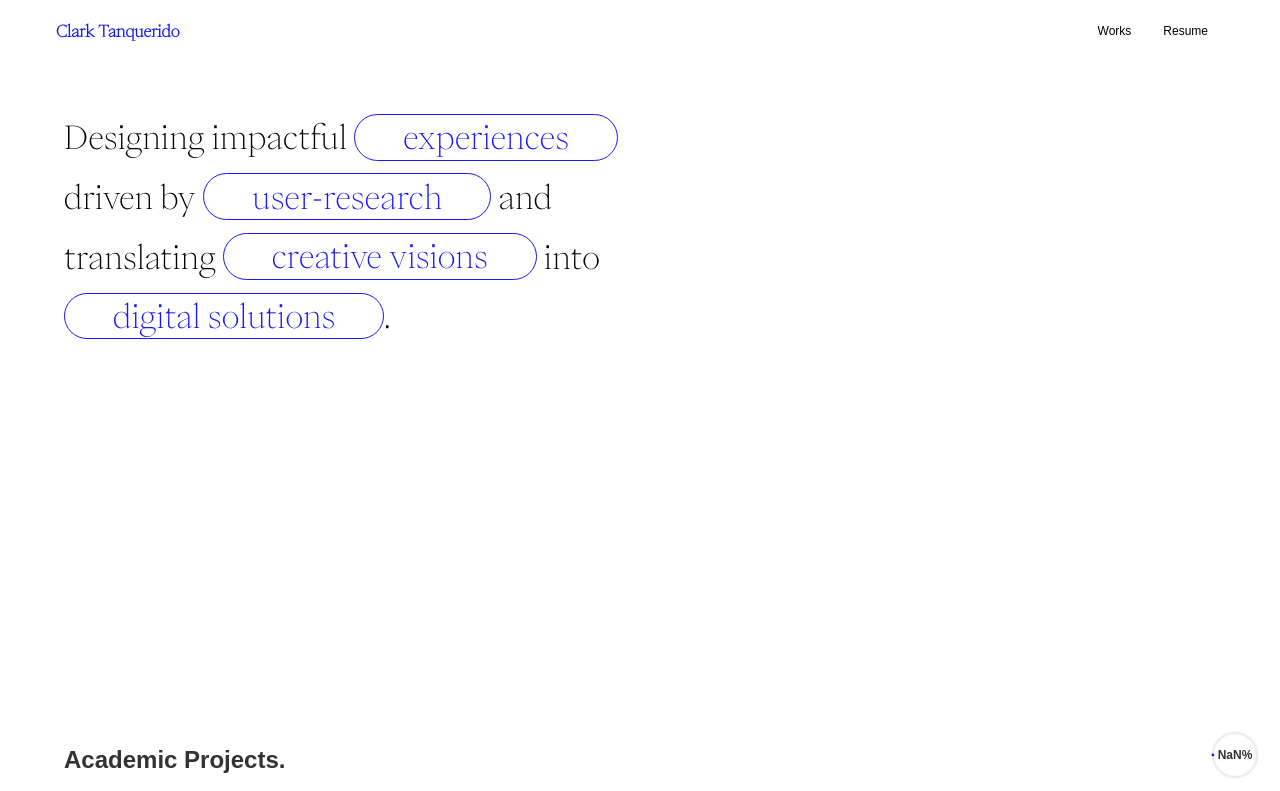
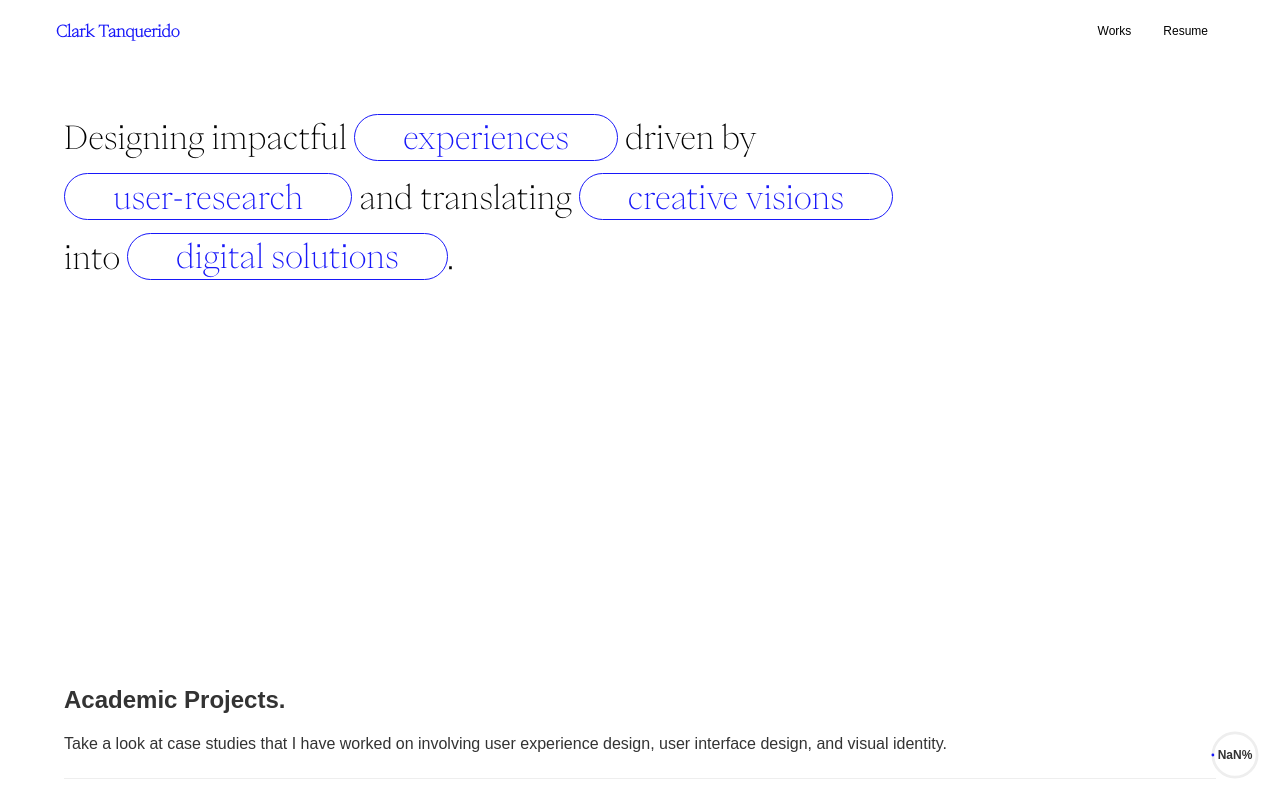
Before and after one commit to clarktanq/clarktanquerido, a plain HTML site: page index.html in a window 1280 px wide. Shown: the top 791 px of the page. Drawn offline with Linux system fonts and the light colour scheme.

Commit message:
Update responsive.css

```diff
--- a/responsive.css
+++ b/responsive.css
@@ -23,7 +23,7 @@
     font-weight: lighter;
     line-height: normal;
 
-    max-width: 70%;
+    max-width: 85%;
 
     color: #000000;
     text-decoration: none;
@@ -154,7 +154,7 @@
     font-size: 2rem;
     font-weight: lighter;
 
-    max-width: 50%;
+    max-width: 75%;
   }
 
 }
```
